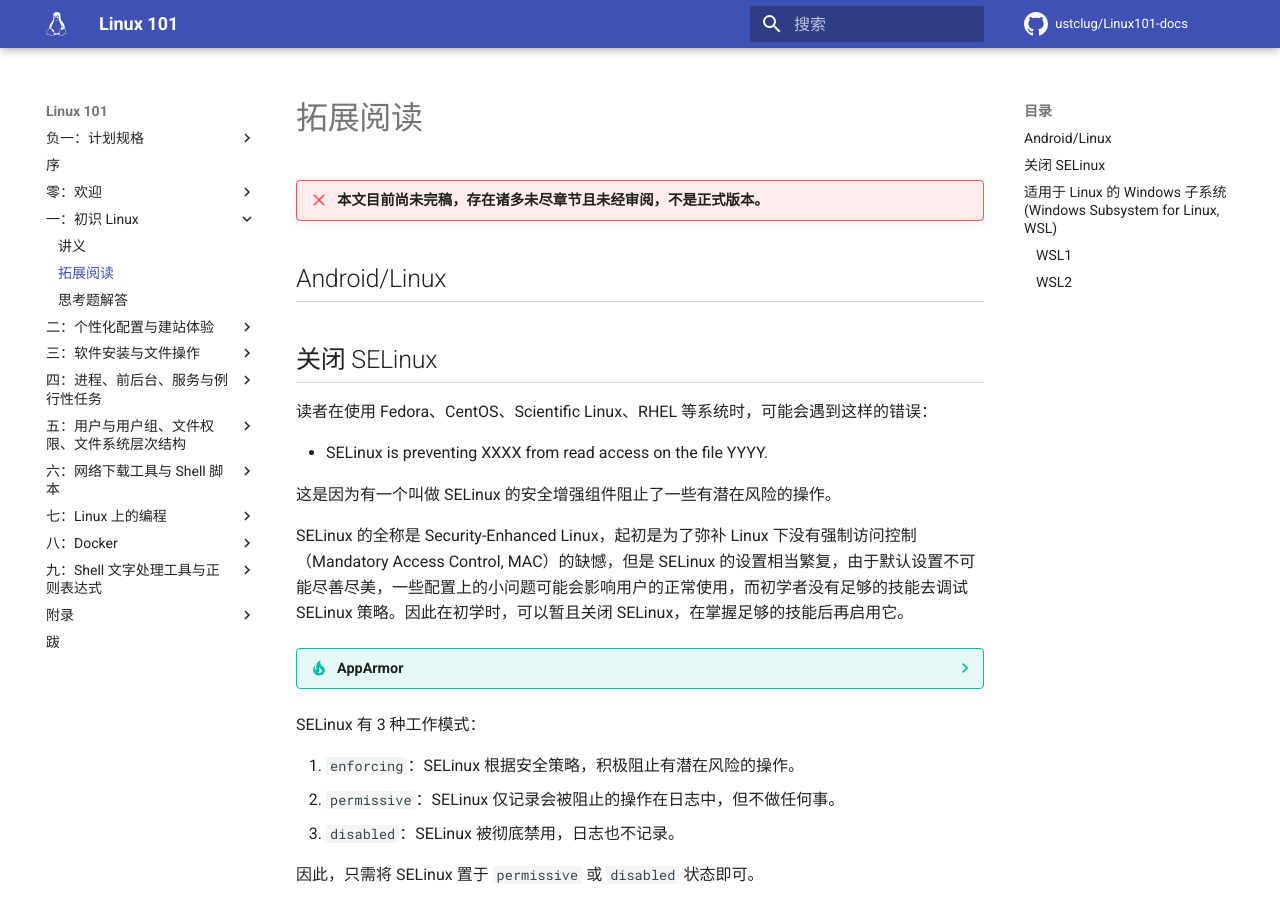
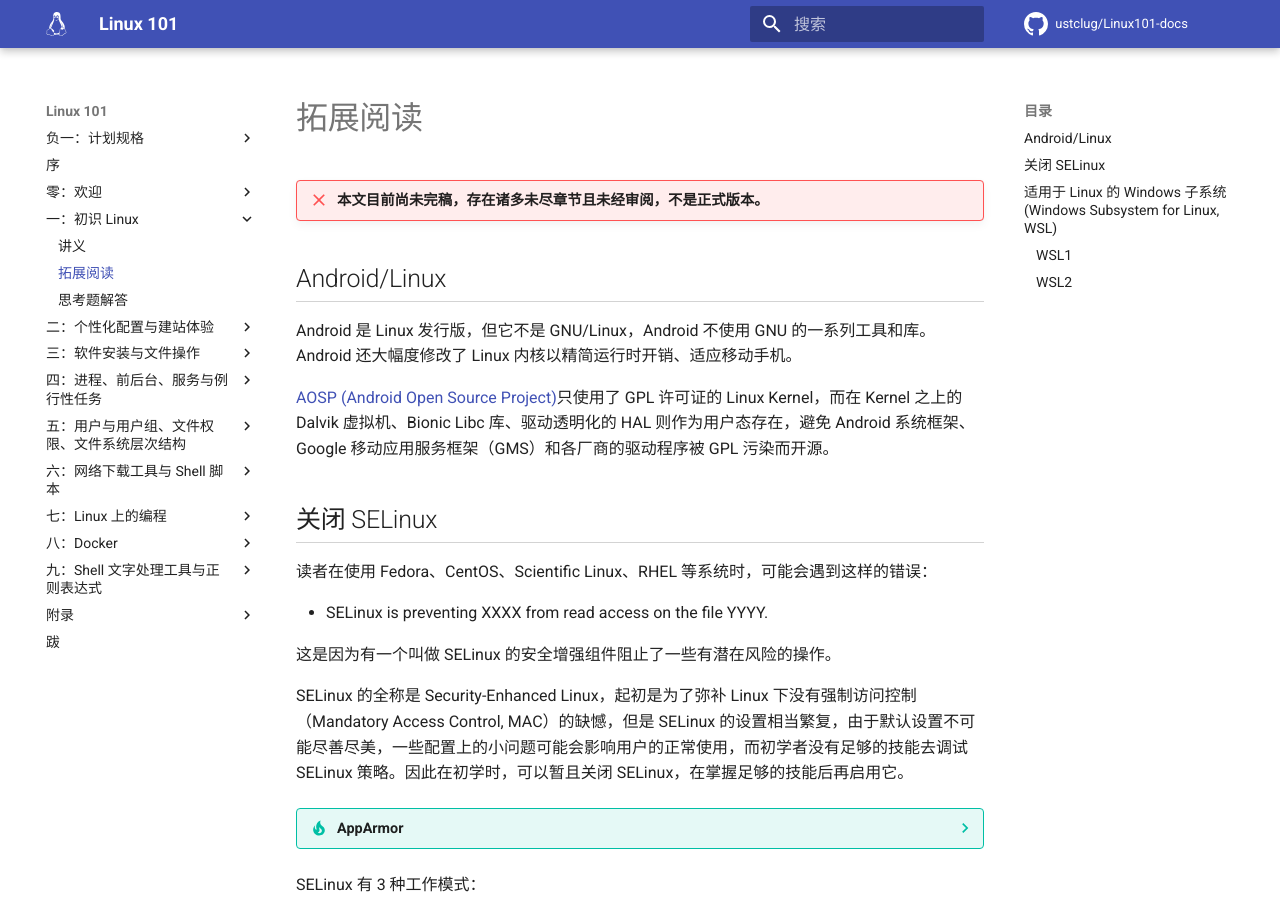
Before and after one commit to ustclug/Linux101-docs, an MkDocs documentation site: the page built from docs/Ch01/supplement.md, in a window 1280 px wide and 900 px high. Built offline with MkDocs 1.6.1 and Material for MkDocs 9.7.7, drawn with Linux system fonts in a browser that asks for light colours; comment, search, counter and statistics services are not loaded.

Commit message:
ch01: add android

```diff
--- a/docs/Ch01/supplement.md
+++ b/docs/Ch01/supplement.md
@@ -4,11 +4,15 @@
 
 ## Android/Linux {#android-linux}
 
+Android 是 Linux 发行版，但它不是 GNU/Linux，Android 不使用 GNU 的一系列工具和库。Android 还大幅度修改了 Linux 内核以精简运行时开销、适应移动手机。
+
+[AOSP (Android Open Source Project)](https://source.android.com/)只使用了 GPL 许可证的 Linux Kernel，而在 Kernel 之上的 Dalvik 虚拟机、Bionic Libc 库、驱动透明化的 HAL 则作为用户态存在，避免 Android 系统框架、Google 移动应用服务框架（GMS）和各厂商的驱动程序被 GPL 污染而开源。
+
 ## 关闭 SELinux {#close-seLinux}
 
 读者在使用 Fedora、CentOS、Scientific Linux、RHEL 等系统时，可能会遇到这样的错误：
 
-* SELinux is preventing XXXX from read access on the file YYYY.
+- SELinux is preventing XXXX from read access on the file YYYY.
 
 这是因为有一个叫做 SELinux 的安全增强组件阻止了一些有潜在风险的操作。
 
```
